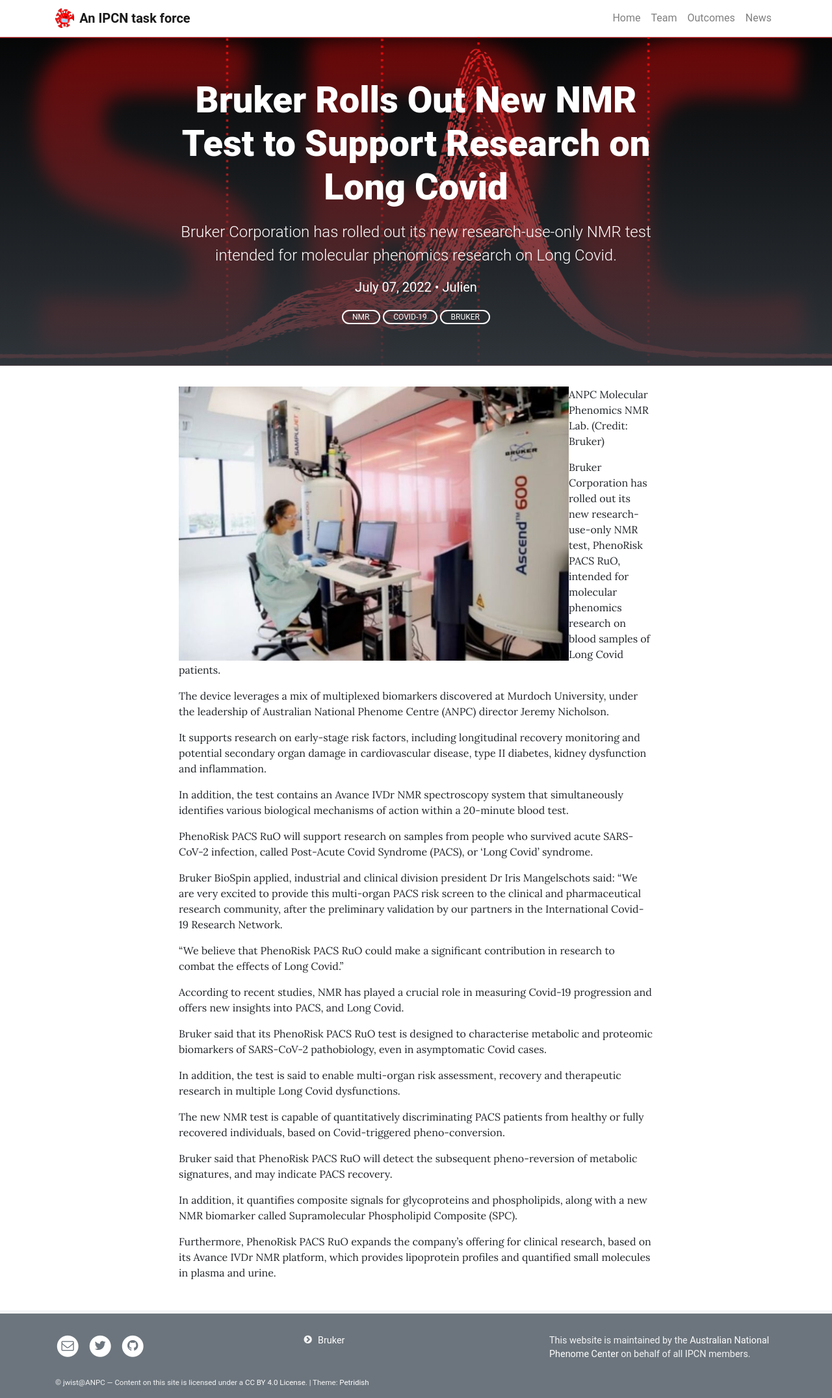
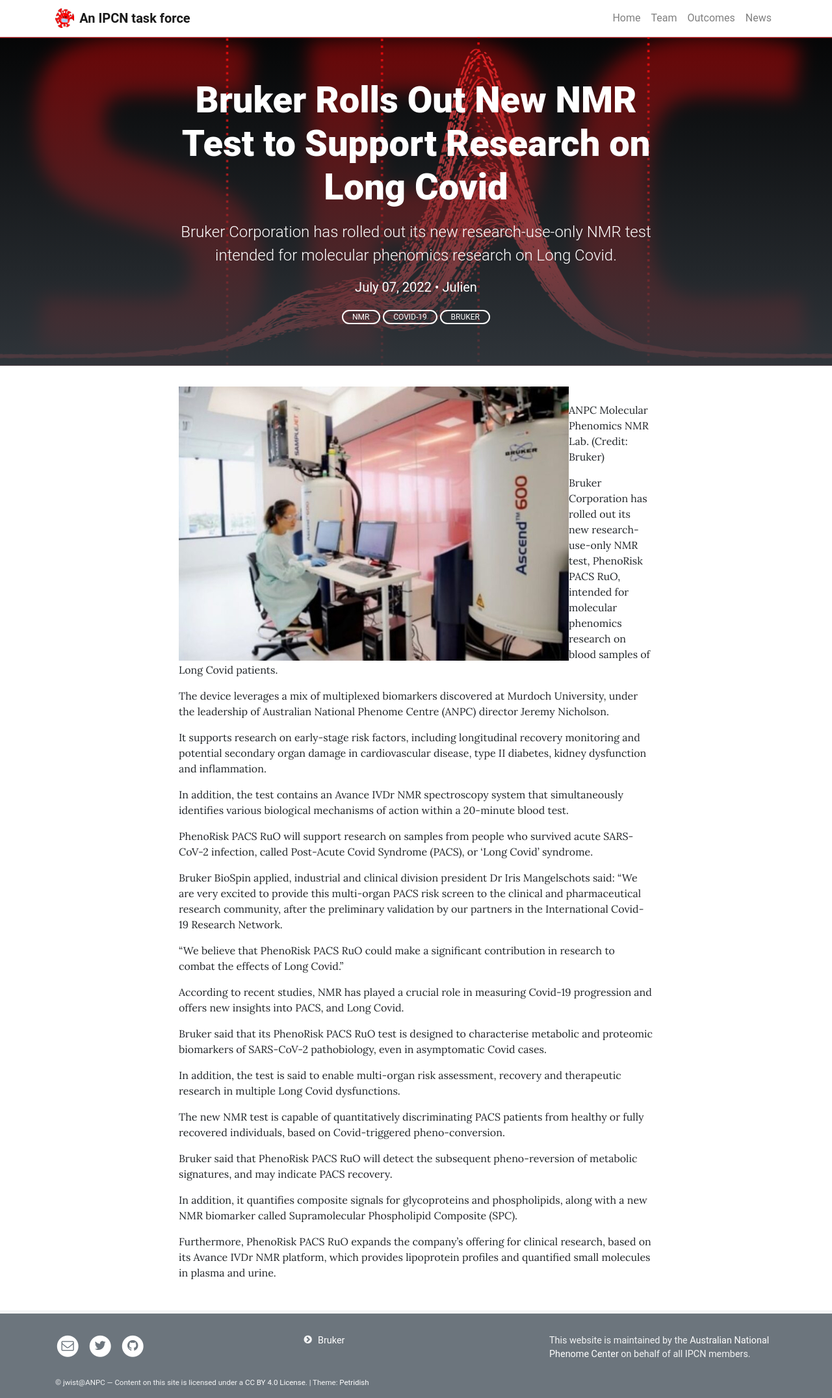
Before and after one commit to phenocare/IPCN, a Jekyll site: the page built from _posts/2022-07-07-bruker_new-NMR-test.md, in a window 1280 px wide. Shown: the whole page at 65% size. Built offline with Jekyll 4.4.1, drawn with Linux system fonts in a browser that asks for light colours.

Commit message:
updated post

```diff
--- a/_posts/2022-07-07-bruker_new-NMR-test.md
+++ b/_posts/2022-07-07-bruker_new-NMR-test.md
@@ -6,7 +6,7 @@
 categories: [NMR, Covid-19, Bruker]
 ---
 
-<img align="left" src="https://github.com/phenocare/IPCN/blob/master/assets/img/bruker-NMR.png?raw=true" />
+<img align="left" src="https://github.com/phenocare/IPCN/blob/master/assets/img/bruker-NMR.png?raw=true" /><br />
 ANPC Molecular Phenomics NMR Lab. (Credit: Bruker)
 
 Bruker Corporation has rolled out its new research-use-only NMR test, PhenoRisk PACS RuO, intended for molecular phenomics research on blood samples of Long Covid patients.
```
